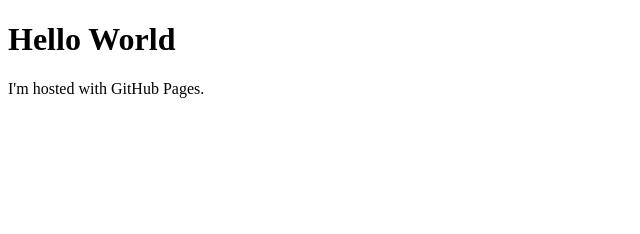
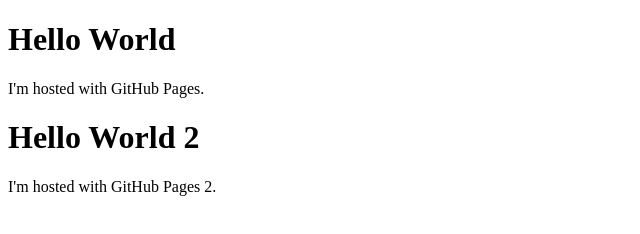
Before and after one commit to briggsmBJ/briggsmbj.github.io, a plain HTML site: page index.html in a window 1280 px wide. Shown: the whole page, without its empty margins (0-640 px from the left). Drawn offline with Linux system fonts and the light colour scheme.

Commit message:
Update index.html

```diff
--- a/index.html
+++ b/index.html
@@ -3,5 +3,7 @@
 <body>
 <h1>Hello World</h1>
 <p>I'm hosted with GitHub Pages.</p>
+<h1>Hello World 2</h1>
+<p>I'm hosted with GitHub Pages 2.</p>
 </body>
 </html>
```
